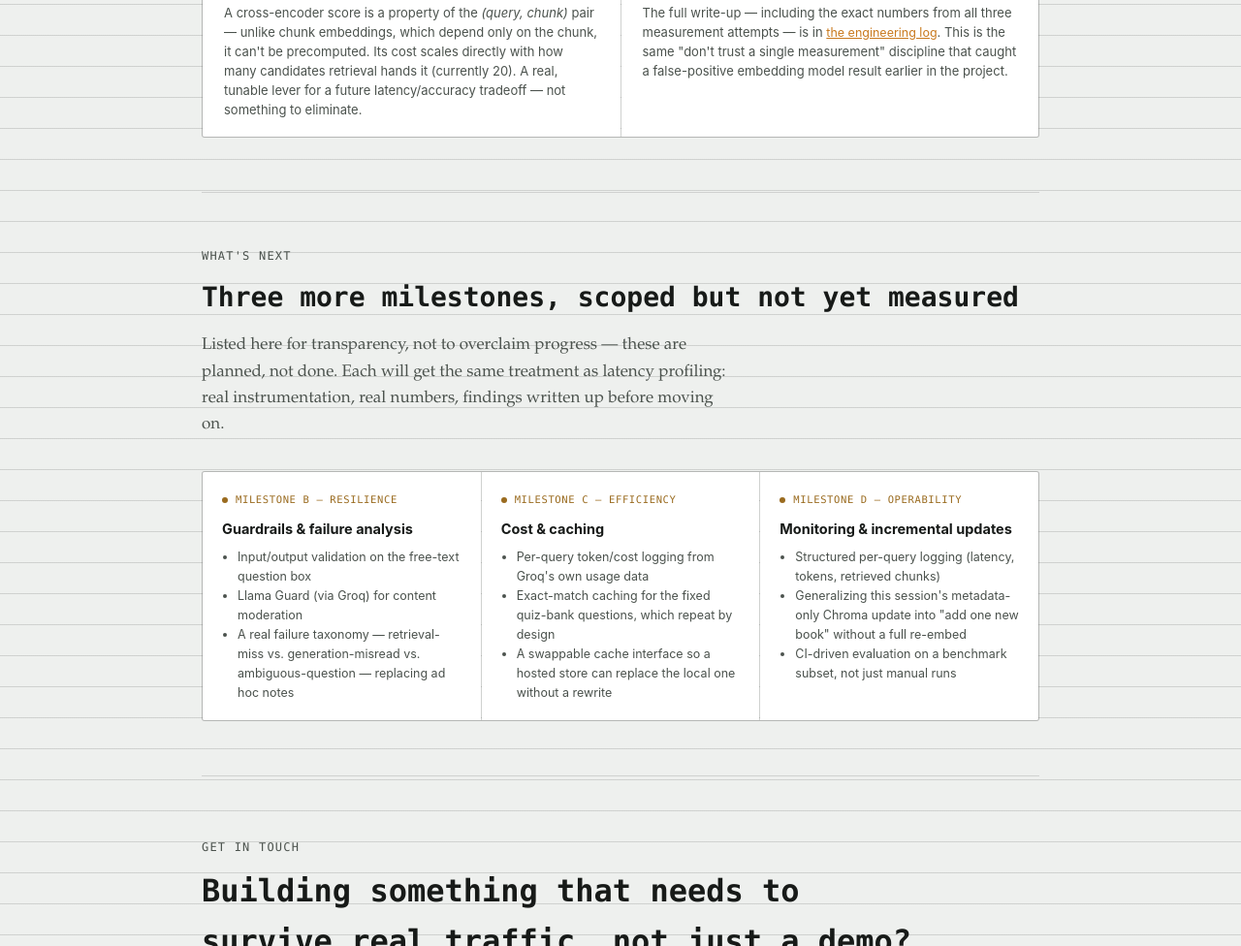
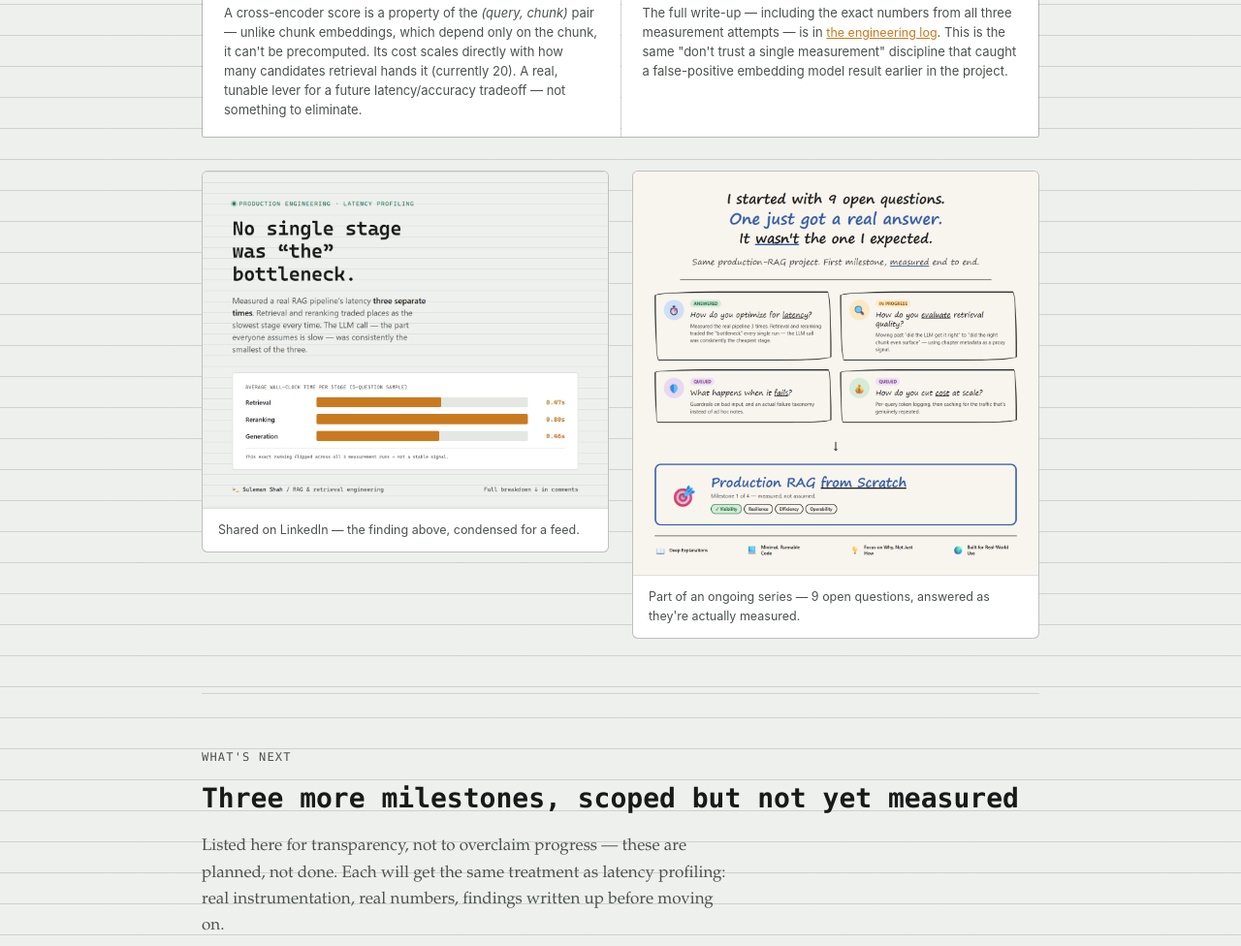
Before and after one commit to sulemantech/production-rag-from-scratch, a plain HTML site: page docs/production-engineering.html in a window 1280 px wide. Shown: the part 2844-3820 px from the top of the page at 97% size. Drawn offline with Linux system fonts and the light colour scheme.

Commit message:
Embed the LinkedIn graphics into the production engineering page
Adds a social-proof section after the latency findings, showing both
LinkedIn graphics (the latency-finding chart and the progress-update
sketchnote) side by side with captions -- scoped to this page only,
not the main case study, since they're about the production-milestone
work specifically.

```diff
--- a/docs/production-engineering.html
+++ b/docs/production-engineering.html
@@ -166,6 +166,19 @@
   .note h3 { font-family: var(--sans); font-size: 14.5px; margin: 0 0 6px; }
   .note p { font-family: var(--sans); font-size: 13px; color: var(--ink-dim); margin: 0; line-height: 1.55; }
   .note a { font-size: 12.5px; }
+
+  /* ---------- social proof (LinkedIn graphics) ---------- */
+  .social-grid { display: grid; grid-template-columns: 1fr 1fr; gap: 24px; align-items: start; }
+  .social-card {
+    margin: 0; border: 1px solid var(--rule-strong); border-radius: 6px; overflow: hidden;
+    background: var(--surface);
+  }
+  .social-card img { display: block; width: 100%; height: auto; }
+  .social-card figcaption {
+    font-family: var(--sans); font-size: 12.5px; color: var(--ink-dim);
+    padding: 12px 16px; border-top: 1px solid var(--rule);
+  }
+  @media (max-width: 760px) { .social-grid { grid-template-columns: 1fr; } }
 
   /* ---------- planned milestones grid ---------- */
   .plan-grid { display: grid; grid-template-columns: repeat(3, 1fr); gap: 1px; background: var(--rule); border: 1px solid var(--rule); border-radius: 3px; overflow: hidden; }
@@ -383,6 +396,17 @@
         model result earlier in the project.</p>
       </div>
     </div>
+
+    <div class="social-grid" style="margin-top:34px;">
+      <figure class="social-card">
+        <img src="assets/linkedin-post-1-latency.png" alt="LinkedIn graphic: No single stage was the bottleneck — average latency per stage, retrieval 0.47s, reranking 0.80s, generation 0.46s" loading="lazy" />
+        <figcaption>Shared on LinkedIn — the finding above, condensed for a feed.</figcaption>
+      </figure>
+      <figure class="social-card">
+        <img src="assets/linkedin-post-2-progress.png" alt="LinkedIn graphic: production RAG progress update — 9 open questions, milestone 1 (latency) answered, 3 more queued" loading="lazy" />
+        <figcaption>Part of an ongoing series — 9 open questions, answered as they're actually measured.</figcaption>
+      </figure>
+    </div>
   </section>
 
   <section id="upcoming">
```
Also changed, not shown: docs/assets/linkedin-post-1-latency.png (added), docs/assets/linkedin-post-2-progress.png (added).
